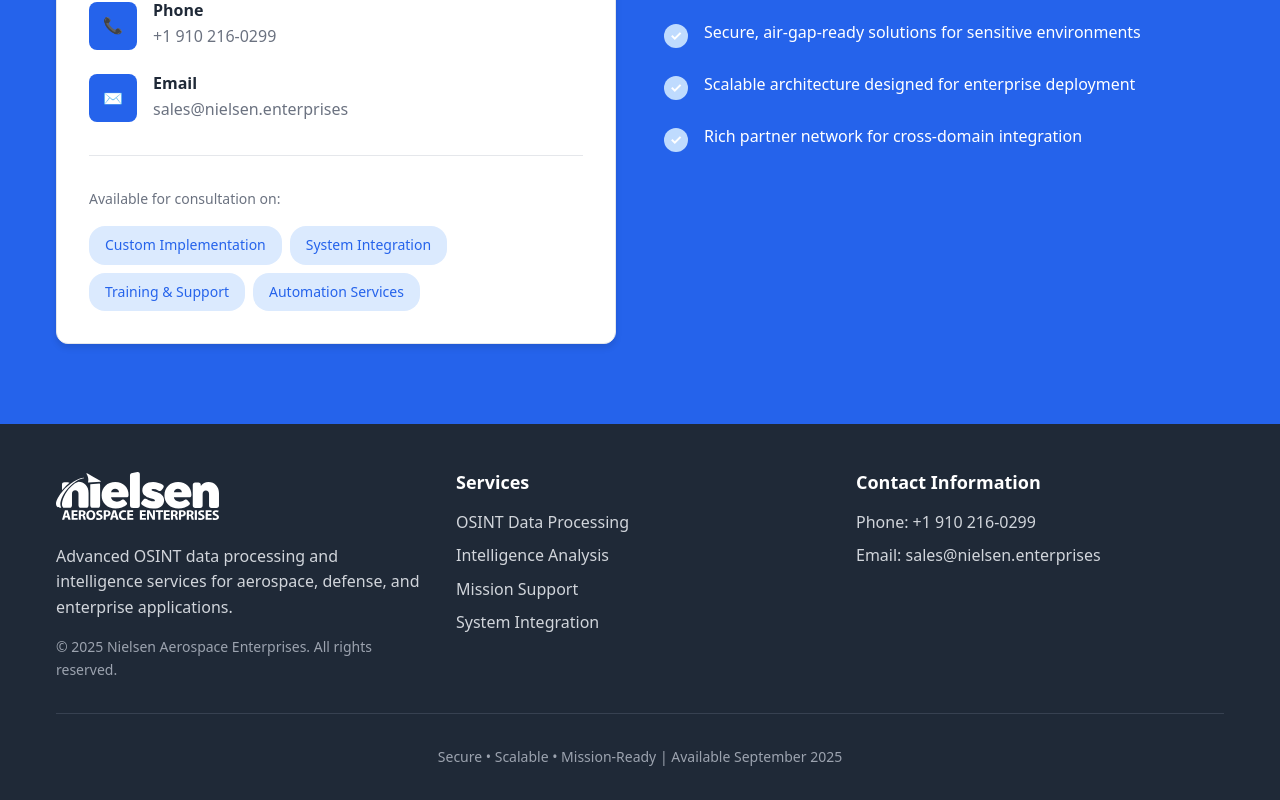
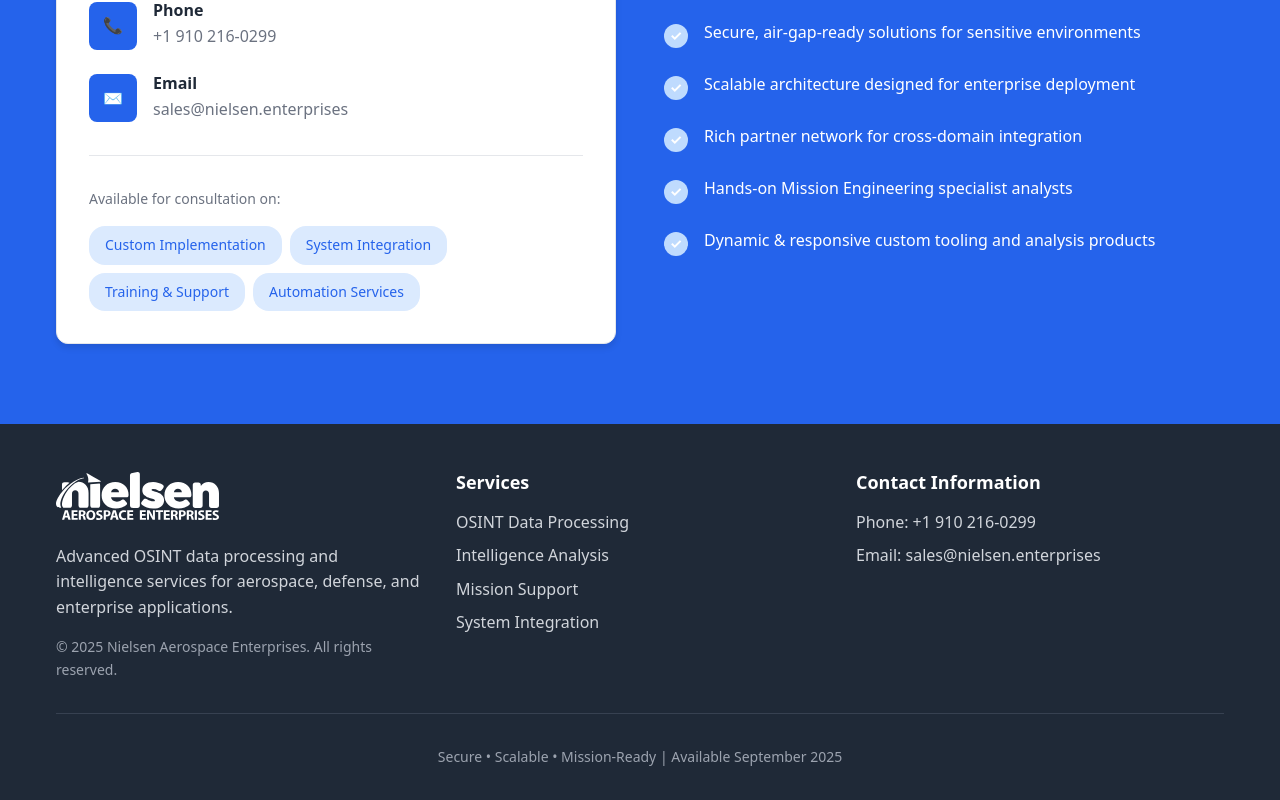
Before and after one commit to nielsen-enterprises/fictional-lamp, a Next.js app: page / in a window 1280 px wide. Shown: the part 6105-6905 px from the top of the page. Built offline with nearby package versions, Linux system fonts and the light colour scheme.

Commit message:
Update to contact information

```diff
--- a/components/Contact.js
+++ b/components/Contact.js
@@ -65,6 +65,14 @@
                 <div className="feature-icon" style={{background: '#bfdbfe'}}></div>
                 <p>Rich partner network for cross-domain integration</p>
               </div>
+              <div className="feature-item">
+                <div className="feature-icon" style={{background: '#bfdbfe'}}></div>
+                <p>Hands-on Mission Engineering specialist analysts</p>
+              </div>
+              <div className="feature-item">
+                <div className="feature-icon" style={{background: '#bfdbfe'}}></div>
+                <p>Dynamic & responsive custom tooling and analysis products</p>
+              </div>
             </div>
           </div>
         </div>
```
